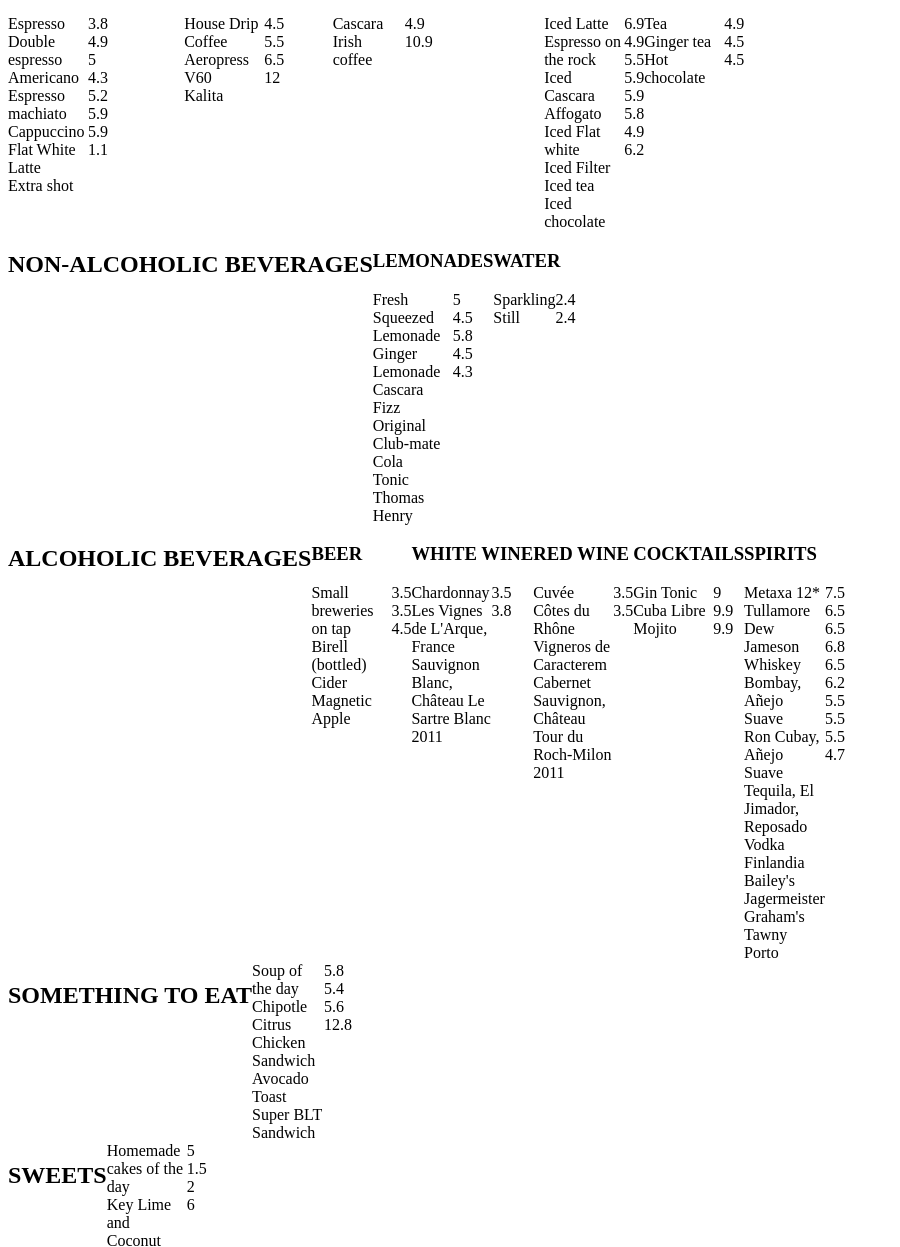
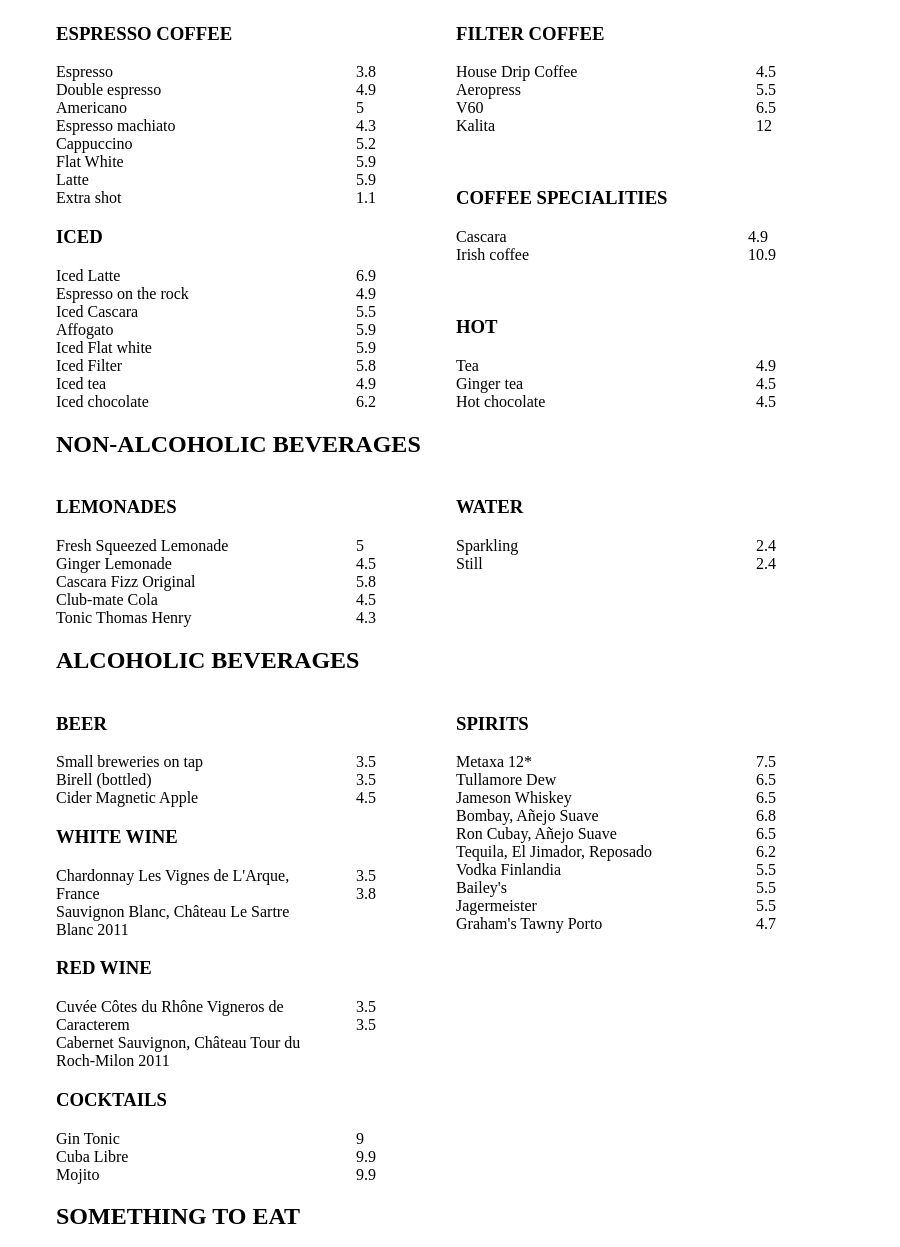
Before and after one commit to pstrauli/Generic-Hipster-Coffee, a website: page src/menu.html in a window 1280 px wide. Shown: the part 132-1379 px from the top of the page, without its empty margins (0-900 px from the left). Drawn offline with nearby package versions, Linux system fonts and the light colour scheme; files that its build step writes are made by us from their sources.

Commit message:
menu positioning

```diff
--- a/src/menu.html
+++ b/src/menu.html
@@ -6,6 +6,7 @@
     <meta http-equiv="X-UA-Compatible" content="ie=edge">
 
     <!-- change this -->
+
     <link rel="stylesheet" href="css/menu.css">
     <!-- change this -->
 
@@ -14,10 +15,11 @@
 <body>
     <main>
         <h1>MENU</h1>
-        <section class="coffee">
-            <div class="espresso">
-                <h3>ESPRESSO COFFEE</h3>
+        <section class="section-body coffee">
+            <div class="column">
                 <div class="block">
+                    <h3><span>ESPRESSO </span> <span>COFFEE</span></h3>
+                    <div class="block-body">
                         <div class="items">
                             <span>Espresso</span>
                             <span>Double espresso</span>
@@ -40,39 +42,9 @@
                         </div>
                     </div>
                 </div>
-            <div class="filter">
-                <h3>FILTER COFFEE</h3>
                 <div class="block">
-                    <div class="items">
-                        <span>House Drip Coffee</span>
-                        <span>Aeropress</span>
-                        <span>V60</span>
-                        <span>Kalita</span>
-                    </div>
-                    <div class="prices">
-                        <span>4.5</span>
-                        <span>5.5</span>
-                        <span>6.5</span>
-                        <span>12</span>
-                    </div>
-                </div>
-            </div>
-            <div class="specialities">
-                <h3>COFFEE SPECIALITIES</h3>
-                <div class="block">
-                    <div class="items">
-                        <span>Cascara</span>
-                        <span>Irish coffee</span>
-                    </div>
-                    <div class="prices">
-                        <span>4.9</span>
-                        <span>10.9</span>
-                    </div>
-                </div>
-            </div>
-            <div class="iced">
                     <h3>ICED</h3>
-                <div class="block">
+                    <div class="block-body">
                         <div class="items">
                             <span>Iced Latte</span>
                             <span>Espresso on the rock</span>
@@ -95,9 +67,41 @@
                         </div>
                     </div>
                 </div>
-            <div class="hot">
+            </div>
+            <div class="column">
+                <div class="block">
+                    <h3>FILTER COFFEE</h3>
+                    <div class="block-body">
+                        <div class="items">
+                            <span>House Drip Coffee</span>
+                            <span>Aeropress</span>
+                            <span>V60</span>
+                            <span>Kalita</span>
+                        </div>
+                        <div class="prices">
+                            <span>4.5</span>
+                            <span>5.5</span>
+                            <span>6.5</span>
+                            <span>12</span>
+                        </div>
+                    </div>
+                </div>
+                <div class="block">
+                    <h3>COFFEE SPECIALITIES</h3>
+                    <div class="block-body">
+                        <div class="items">
+                            <span>Cascara</span>
+                            <span>Irish coffee</span>
+                        </div>
+                        <div class="prices">
+                            <span>4.9</span>
+                            <span>10.9</span>
+                        </div>
+                    </div>
+                </div>
+                <div class="block">
                     <h3>HOT</h3>
-                <div class="block">
+                    <div class="block-body">
                         <div class="items">
                             <span>Tea</span>
                             <span>Ginger tea</span>
@@ -110,12 +114,15 @@
                         </div>
                     </div>
                 </div>
+            </div>
         </section>
         <section class="non-alcoholic">
             <h2>NON-ALCOHOLIC BEVERAGES</h2>
-            <div>
+            <div class="section-body">
+                <div class="column">
+                    <div class="block">
                         <h3>LEMONADES</h3>
-                <div class="block">
+                        <div class="block-body">
                             <div class="items">
                                 <span>Fresh Squeezed Lemonade</span>
                                 <span>Ginger Lemonade</span>
@@ -132,9 +139,10 @@
                             </div>
                         </div>
                     </div>
-            <div>
+                </div>
+                <div class="block">
                     <h3>WATER</h3>
-                <div class="block">
+                    <div class="block-body">
                         <div class="items">
                             <span>Sparkling</span>
                             <span>Still</span>
@@ -148,9 +156,11 @@
             </section>
             <section class="alcoholic">
                 <h2>ALCOHOLIC BEVERAGES</h2>
-            <div>
+                <div class="section-body">
+                    <div class="column">
+                        <div class="block">
                             <h3>BEER</h3>
-                <div class="block">
+                            <div class="block-body">
                                 <div class="items">
                                     <span>Small breweries on tap</span>
                                     <span>Birell (bottled)</span>
@@ -163,9 +173,9 @@
                                 </div>
                             </div>
                         </div>
-            <div>
+                        <div class="block">
                             <h3>WHITE WINE</h3>
-                <div class="block">
+                            <div class="block-body">
                                 <div class="items">
                                     <span>Chardonnay Les Vignes de L'Arque, France</span>
                                     <span>Sauvignon Blanc, Château Le Sartre Blanc 2011</span>
@@ -176,9 +186,9 @@
                                 </div>
                             </div>
                         </div>
-            <div>
+                        <div class="block">
                             <h3>RED WINE</h3>
-                <div class="block">
+                            <div class="block-body">
                                 <div class="items">
                                     <span>Cuvée Côtes du Rhône Vigneros de Caracterem</span>
                                     <span>Cabernet Sauvignon, Château Tour du Roch-Milon 2011</span>
@@ -189,9 +199,9 @@
                                 </div>
                             </div>
                         </div>
-            <div>
+                        <div class="block">
                             <h3>COCKTAILS</h3>
-                <div class="block">
+                            <div class="block-body">
                                 <div class="items">
                                     <span>Gin Tonic</span>
                                     <span>Cuba Libre</span>
@@ -204,9 +214,11 @@
                                 </div>
                             </div>
                         </div>
-            <div>
+                    </div>
+                    <div class="column">
+                        <div class="block">
                             <h3>SPIRITS</h3>
-                <div class="block">
+                            <div class="block-body">
                                 <div class="items">
                                     <span>Metaxa 12*</span>
                                     <span>Tullamore Dew</span>
@@ -233,10 +245,12 @@
                                 </div>
                             </div>
                         </div>
+                    </div>
+                </div>
             </section>
-        <section class="food">
+            <section class="block">
                 <h2>SOMETHING TO EAT</h2>
-            <div class="block">
+                <div class="block-body">
                     <div class="items">
                         <span>Soup of the day</span>
                         <span>Chipotle Citrus Chicken Sandwich</span>
@@ -250,10 +264,11 @@
                         <span>12.8</span>
                     </div>
                 </div>
+                </div>
         </section>
-        <section class="sweets">
+        <section class="block">
             <h2>SWEETS</h2>
-            <div class="block">
+            <div class="block-body">
                 <div class="items">
                     <span>Homemade cakes of the day</span>
                     <span>Key Lime and Coconut</span>
--- a/src/scss/menu.scss
+++ b/src/scss/menu.scss
@@ -1,20 +1,33 @@
 main {
     display: flex;
     flex-direction: column;
+    padding: 3rem;
 }
 
-section {
+.section-body {
     display: flex;
 }
 
+.column {
+    display: flex;
+    flex-direction: column;
+    justify-content: space-between;
+}
+
 .block {
-    max-width: 100px;
+    margin-right: 5rem;
+}
+
+.block-body {
+    width: 20rem;
+
     display: flex;
     justify-content: space-between;
 
     .items {
         display: flex;
         flex-direction: column;
+        padding-right: 3rem;
     }
 
     .prices {
```
Lines whose indentation alone changed are shown as unchanged.
